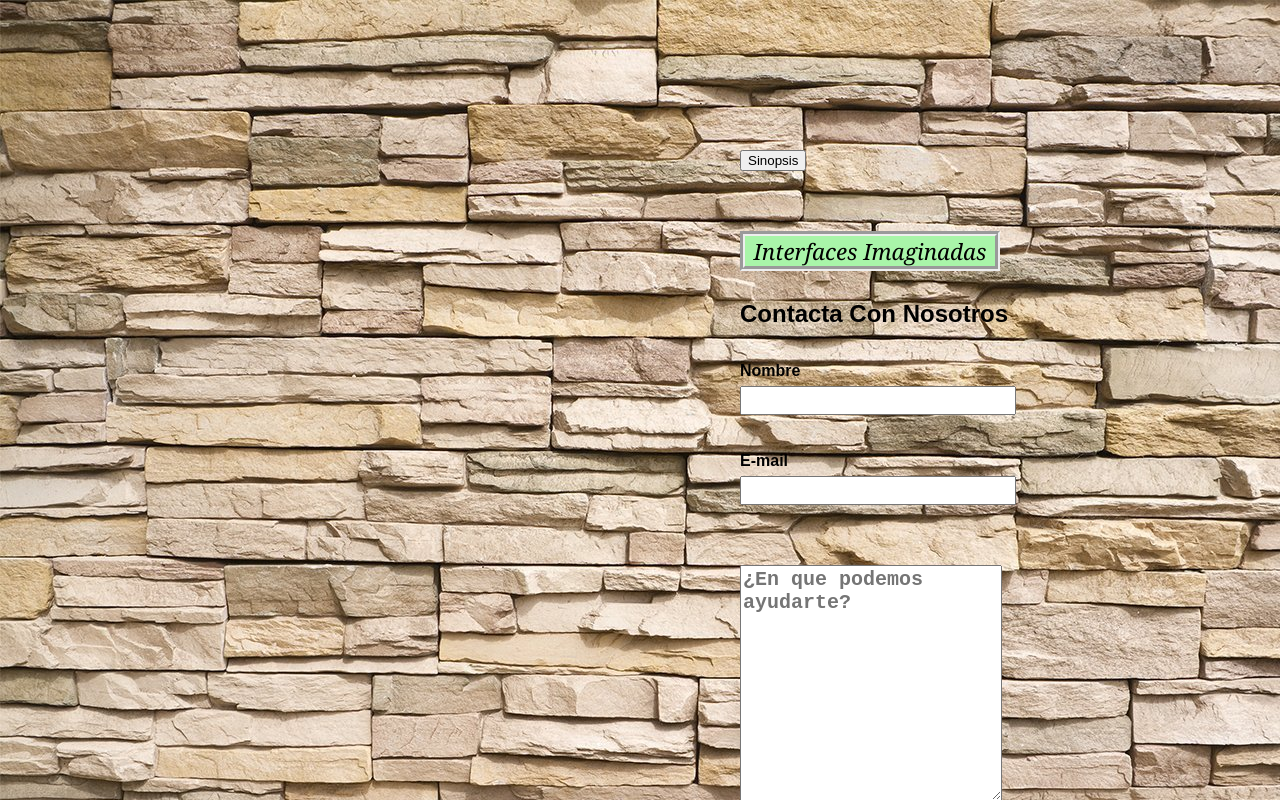
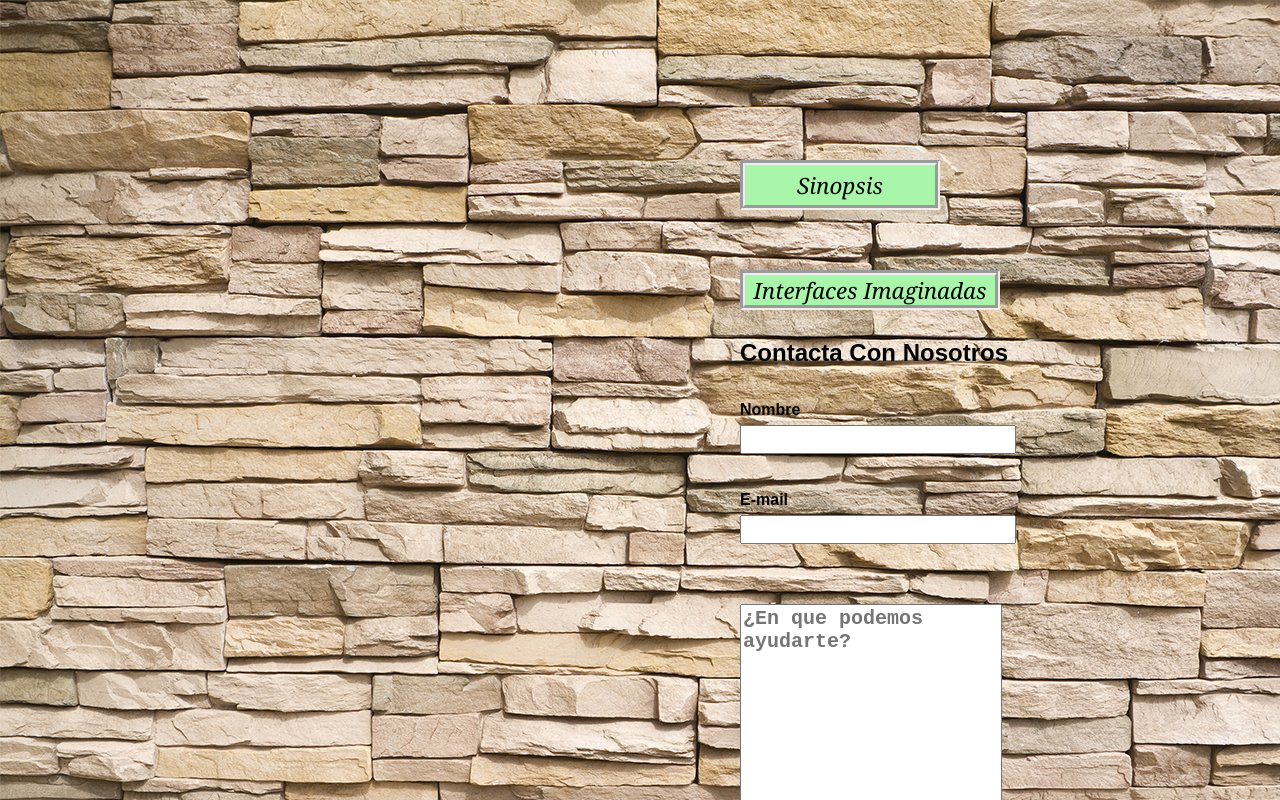
Before and after one commit to douja12/MyPage, a plain HTML site: page contacto.html in a window 1280 px wide. Drawn offline with Linux system fonts and the light colour scheme.

Commit message:
Update MiEstiloQuienes.css

```diff
--- a/MiEstiloQuienes.css
+++ b/MiEstiloQuienes.css
@@ -95,6 +95,18 @@ font-weight:bold;
 	border:  5px groove;
 }
 
+.button{
+
+
+	background:#A9F5A9 ;
+	margin-top: 10px;
+	width: 200px;
+	height: 50px;
+	text-align:center;
+	font:italic normal 1.4em georgia;
+	border:  5px groove;
+}
+
 .ayuda{
 
 font-weight:bold;
```
